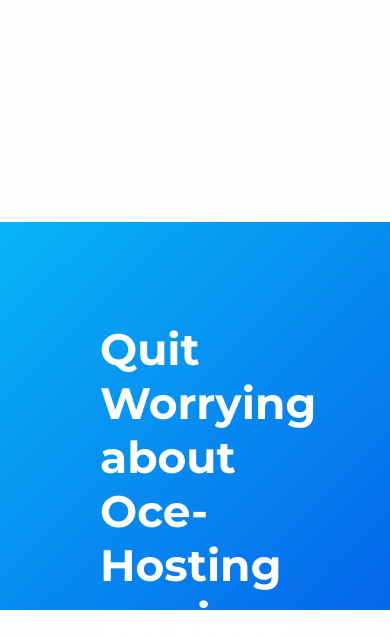
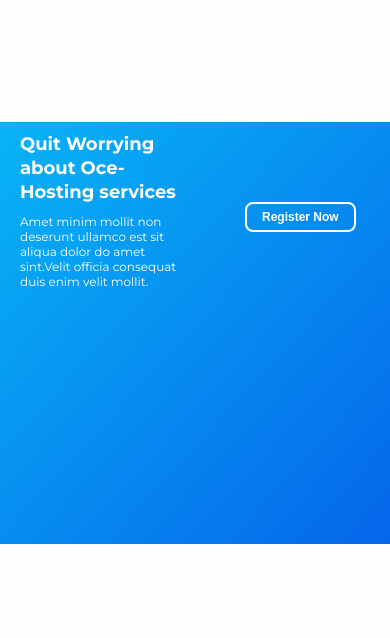
Before and after one commit to HemanthKumarK-Dev/hosting-landing-page, a plain HTML site: page index.html in a window 390 px wide. Shown: the part 4850-5488 px from the top of the page. Drawn offline with Linux system fonts and the light colour scheme.

Commit message:
responnsive-7-fixed

```diff
--- a/css/style.css
+++ b/css/style.css
@@ -693,5 +693,35 @@ footer h2{
     margin-bottom: 30px;
 }
 
+.section-8{
+    display: grid;
+    grid-template-rows: repeat(2,1fr);
+    width: 100vw;
+    height: 50vh;
+        margin-top: 30px;
+}
+    .section-8-left {
+    height: 388px;
+    margin-left: 20px;
+}
+.section-8-left h2 {
+    color: #fff;
+    font-size: 18px;
+    line-height: 24px;
+    font-weight: 800;
+    margin-top: 10px;
 
 }
+.section-right button {
+
+    margin-top: 80px;
+    margin-left: 50px;
+}
+.section-8-left p {
+    color: #fff;
+    margin-top: 10px;
+    font-size: 12px;
+}
+
+
+}
```
